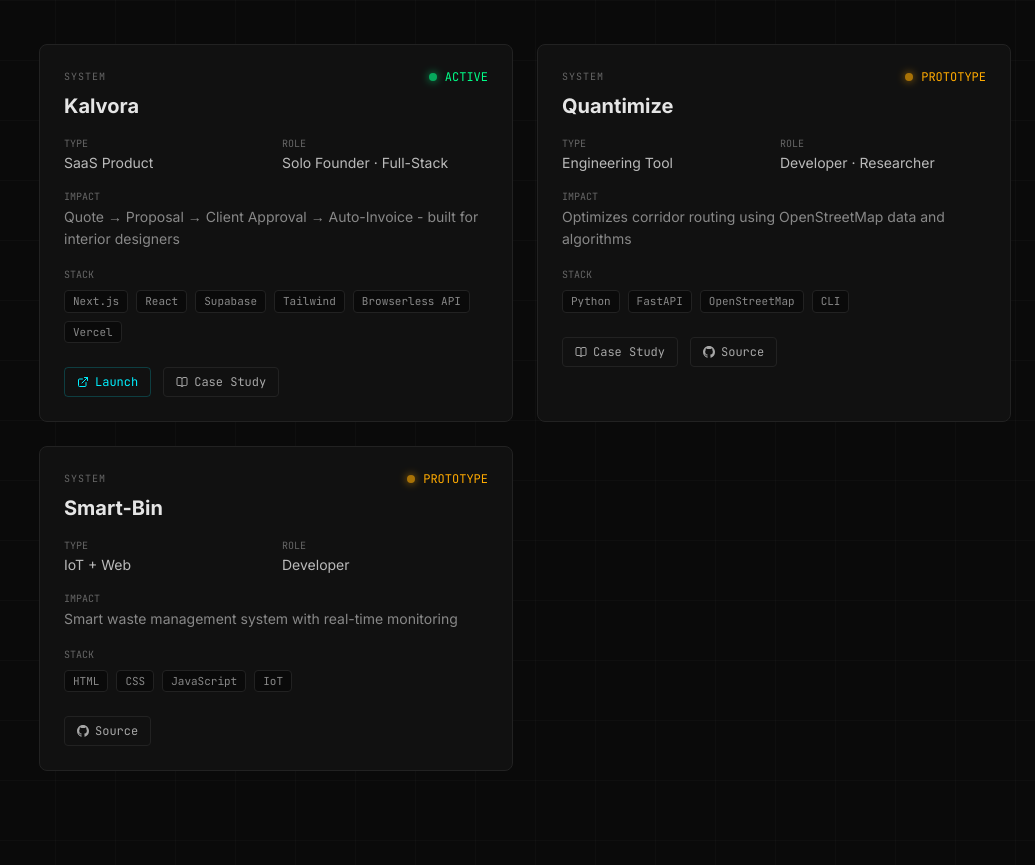
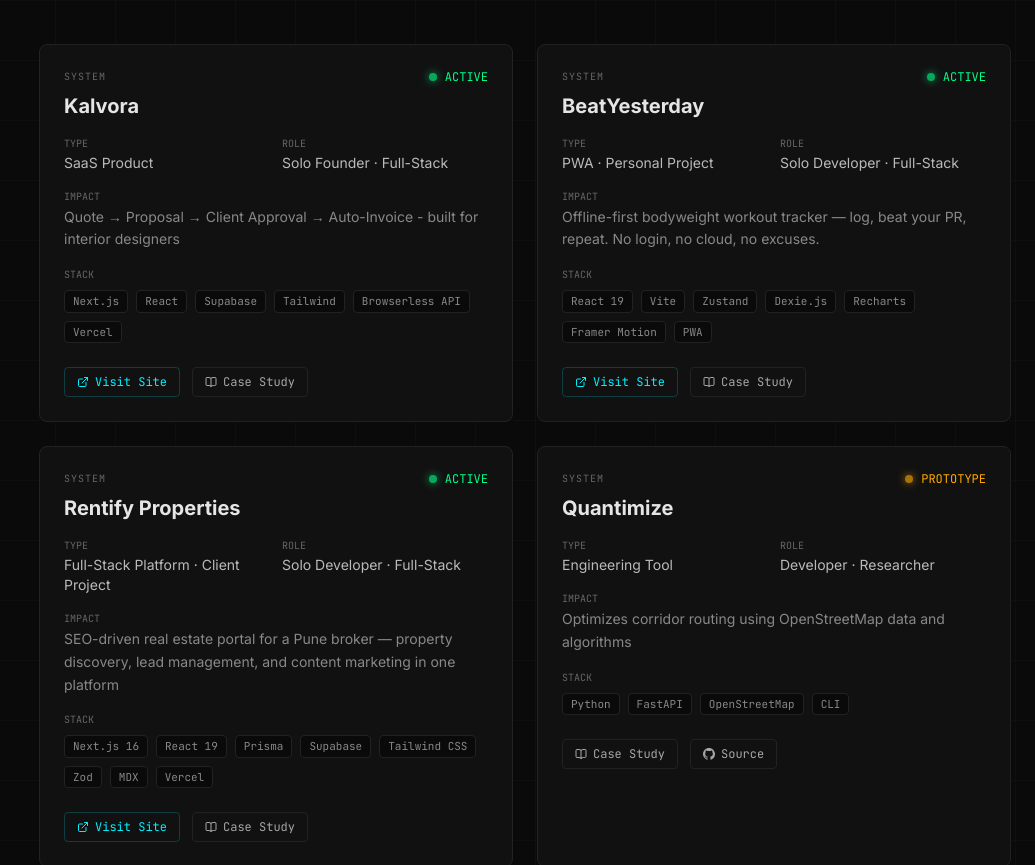
Before and after one commit to pratikanpat/Portfolio, a Next.js app: page / in a window 1280 px wide. Shown: the part 960-1825 px from the top of the page, without its empty margins (245-1280 px from the left). Built offline with nearby package versions, Linux system fonts and the light colour scheme.

Commit message:
Added: New projects

```diff
--- a/src/components/DashboardHero.tsx
+++ b/src/components/DashboardHero.tsx
@@ -91,7 +91,7 @@ export default function DashboardHero() {
             transition={{ delay: 0.4 }}
             className="text-lg text-muted-light max-w-lg leading-relaxed mb-10"
           >
-            Building Kalvora. Working with a handful of clients. Learning how to build sustainable software businesses.
+            Building products. Shipping for clients. Learning how to build sustainable software businesses.
           </motion.p>
 
           <motion.div
@@ -101,9 +101,9 @@ export default function DashboardHero() {
             className="flex flex-wrap gap-6 mb-10"
           >
             {[
-              { label: "Product", value: "Kalvora" },
+              { label: "Products", value: "3" },
               { label: "Users", value: "100+" },
-              { label: "Clients", value: "2" },
+              { label: "Clients", value: "3" },
             ].map((stat) => (
               <div
                 key={stat.label}
@@ -213,7 +213,7 @@ export default function DashboardHero() {
               rel="noopener noreferrer"
               className="font-mono text-xs text-cyan hover:underline"
             >
-              → Launch System
+              → Visit Site
             </a>
             <span className="text-border">|</span>
             <button
--- a/src/components/SystemCard.tsx
+++ b/src/components/SystemCard.tsx
@@ -126,7 +126,7 @@ export default function SystemCard({ project, index }: SystemCardProps) {
               className="flex items-center gap-1.5 font-mono text-xs text-cyan hover:text-cyan/80 border border-cyan/20 px-3 py-1.5 rounded hover:bg-cyan/5 transition-all"
             >
               <ExternalLink size={12} />
-              Launch
+              Visit Site
             </a>
           )}
           {project.caseStudy && (
--- a/src/components/SystemsSection.tsx
+++ b/src/components/SystemsSection.tsx
@@ -25,6 +25,71 @@ const projects: Project[] = [
         "Built on Next.js 14 App Router and Supabase for auth and database. Integrates Browserless via REST API for robust server-side PDF generation. Uses Resend for automated client approval emails.",
       outcome:
         "Live system featuring short link sharing (e.g., /p/KV-xxxxx), frictionless client approvals that trigger automated invoicing, payment milestone tracking, and a built-in feedback loop.",
+    },
+  },
+  {
+    name: "BeatYesterday",
+    status: "ACTIVE",
+    type: "PWA · Personal Project",
+    impact:
+      "Offline-first bodyweight workout tracker — log, beat your PR, repeat. No login, no cloud, no excuses.",
+    role: "Solo Developer · Full-Stack",
+    stack: [
+      "React 19",
+      "Vite",
+      "Zustand",
+      "Dexie.js",
+      "Recharts",
+      "Framer Motion",
+      "PWA",
+    ],
+    description:
+      "An offline-first PWA for tracking bodyweight workouts. Open the app, log your reps, see your PR, close the app. IndexedDB stores everything locally — works without internet, installs like a native app.",
+    liveUrl: "https://beatyesterday.kaliprlabs.in",
+    caseStudy: {
+      problem:
+        "Most fitness apps are bloated — meal plans, social feeds, subscriptions. Students and founders with chaotic schedules don't need another wellness platform. They need a 5-second way to log a set and see if they beat yesterday.",
+      whyItMatters:
+        "Consistency beats intensity. When the barrier to logging is high, people stop tracking. When they stop tracking, they stop showing up. The tool needs to be as fast as the workout is short.",
+      solution:
+        "Built an offline-first PWA with zero login required. Open the app → tap an exercise → enter reps → see your PR → done. IndexedDB stores everything locally. Works without internet, installs like a native app.",
+      architecture:
+        "Vite + React 19 frontend with Zustand for state management. Dexie.js wraps IndexedDB for offline-first persistence. Recharts powers PR sparklines and trend charts. Vite PWA plugin enables installable PWA with service worker caching. Landing page is a separate vanilla HTML/CSS/JS build with GSAP scroll animations. Deployed on Vercel with dual routing (/ → landing, /app → React PWA).",
+      outcome:
+        "Fully functional PWA with 5-second workout logging, real-time PR detection with celebration overlay, 30-day challenges, GitHub-style year heatmap, consistency scoring, body area coverage heatmap, CSV data export, and shareable Instagram-style PR cards.",
+    },
+  },
+  {
+    name: "Rentify Properties",
+    status: "ACTIVE",
+    type: "Full-Stack Platform · Client Project",
+    impact:
+      "SEO-driven real estate portal for a Pune broker — property discovery, lead management, and content marketing in one platform",
+    role: "Solo Developer · Full-Stack",
+    stack: [
+      "Next.js 16",
+      "React 19",
+      "Prisma",
+      "Supabase",
+      "Tailwind CSS",
+      "Zod",
+      "MDX",
+      "Vercel",
+    ],
+    description:
+      "A full-stack real estate platform with a public SEO-optimized portal for property discovery across 5 Pune localities and a broker dashboard for listing management. Includes a content-driven blog with MDX.",
+    liveUrl: "https://rentify-properties.vercel.app/",
+    caseStudy: {
+      problem:
+        "A Pune-based real estate broker was managing property listings, leads, and client communication through scattered WhatsApp chats and Excel sheets — with zero online presence for organic lead generation.",
+      whyItMatters:
+        "In Indian real estate, 70%+ of property searches start online. Without a professional web presence, the broker was missing high-intent organic traffic entirely and relying solely on paid referrals.",
+      solution:
+        "Built a full-stack property platform with a public SEO-optimized portal for property discovery across 5 Pune localities (Baner, Hinjewadi, Kharadi, Viman Nagar, Wakad) and a broker dashboard for listing management. Includes a content-driven blog with MDX for locality guides and rental checklists.",
+      architecture:
+        "Next.js 16 App Router with React Server Components for SEO-first rendering. Prisma ORM with Supabase (PostgreSQL) for the database. Zod for runtime validation. Supabase Auth with middleware-based role protection. MDX-powered blog with frontmatter metadata. Programmatic SEO with structured data (RealEstateListing, BreadcrumbList). Deployed on Vercel.",
+      outcome:
+        "Live platform serving 5 locality pages with rich SEO content, property search with type and locality filtering, an MDX blog with guides, broker dashboard login, and a fully responsive design. Built for a single broker with a multi-tenant-ready database schema.",
     },
   },
   {
```
